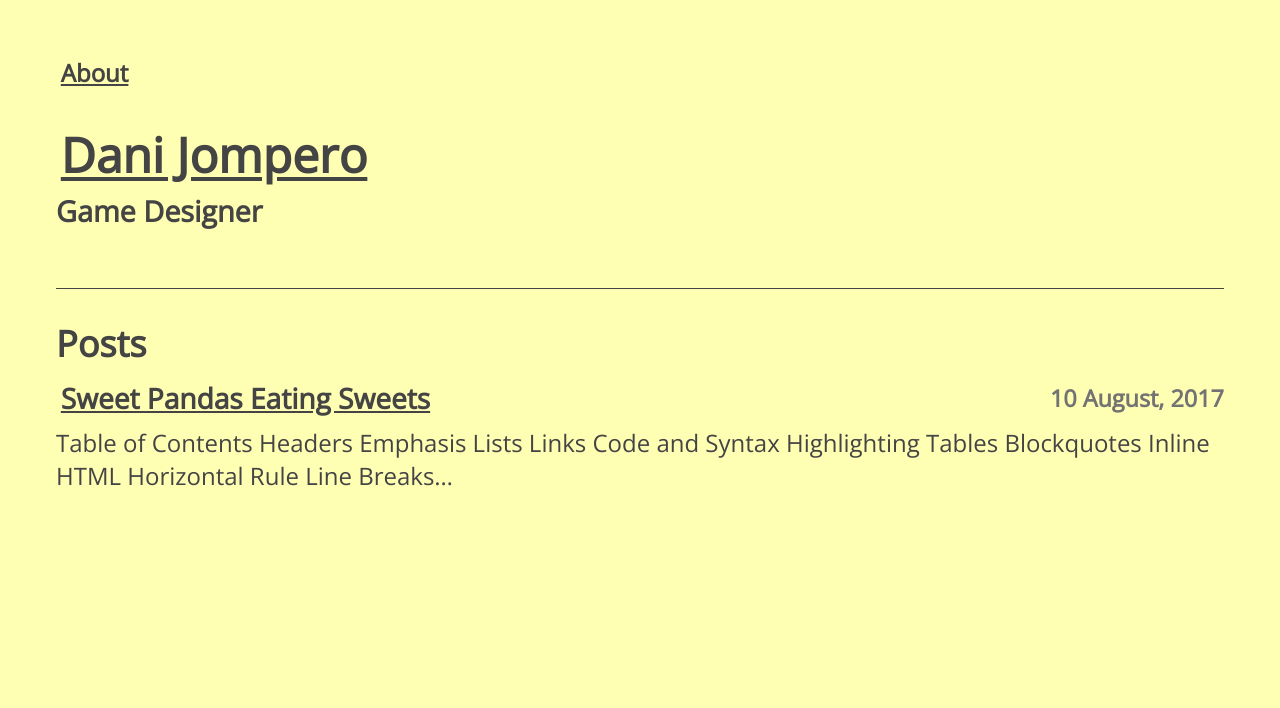
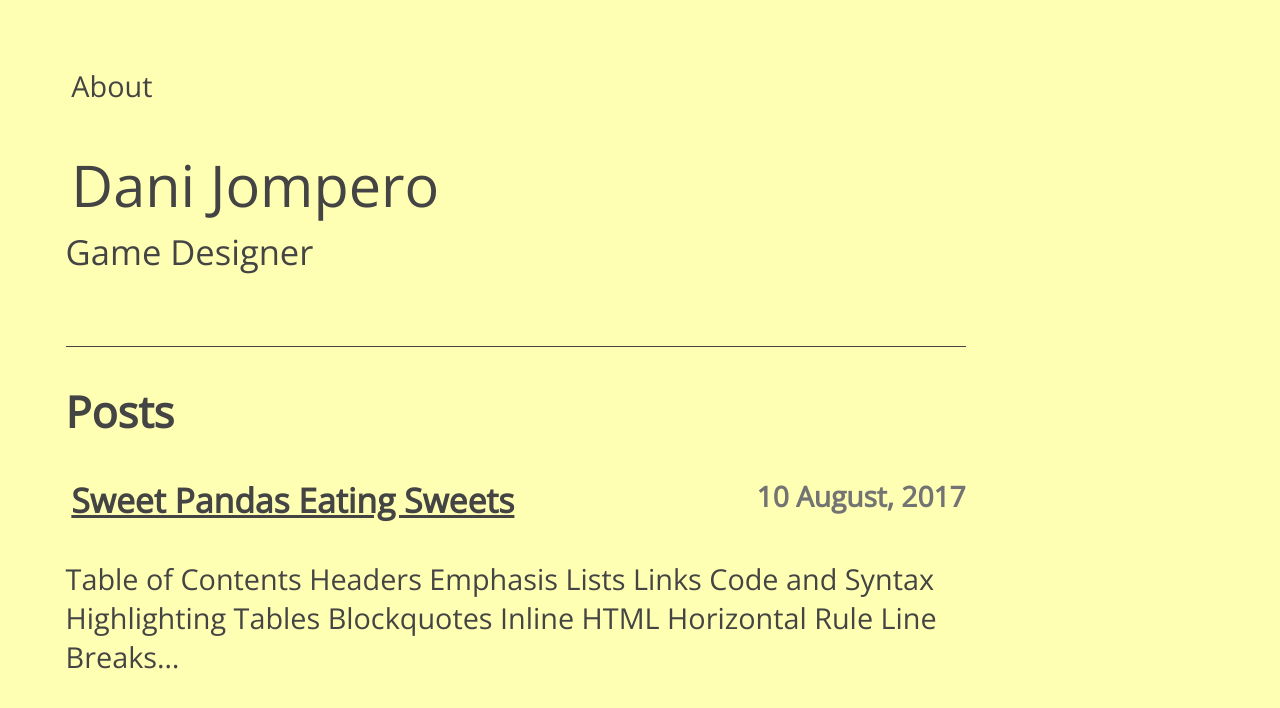
Before and after one commit to jompero/jompero-blog, a Gatsby site: page / in a window 1280 px wide. Built offline with nearby package versions, Linux system fonts and the light colour scheme; Gatsby itself is replaced by a stand-in of ours.

Commit message:
First iteration of style

```diff
--- /dev/null
+++ b/src/components/globalStyle.js
@@ -0,0 +1,92 @@
+import { createGlobalStyle } from "styled-components";
+
+// Background: #FFFFB4
+// Accent: #40EEFF
+// Accent 2: #FFB6B9
+
+const GlobalStyle = createGlobalStyle`
+  html {
+    font-size:calc(16px + 1vw);
+
+  }
+
+  body {
+    color: #444444;
+    background-color: #FFFFB4;
+    padding: 2rem;
+    font-family: Open Sans, Roboto, sans-serif, serif;
+    max-width: 900px;
+
+    @media (max-width: 768px) {
+        padding: 1.5rem;
+      }
+  }
+
+  a {
+    color: #444444;
+    font-weight: bold;
+    vertical-align: 5%;
+    background-color: #FFB6B9;
+    border-radius: 0.25rem;
+    padding: 0.1rem 0.2rem 0.1rem 0.2rem;
+  }
+
+  code {
+    color: white;
+    font-size: inherit;
+    vertical-align: 0.6rem;
+    background-color: #444444;
+    padding: 0.3rem 0.6rem 0.3rem 0.6rem;
+  }
+
+  p > code,
+  li > code,
+  dd > code,
+  td > code {
+    vertical-align: 0.1rem;
+    word-wrap: break-word;
+    box-decoration-break: clone;
+    padding: 0.1rem 0.2rem 0.1rem 0.2rem;
+    border-radius: .25rem;
+  }
+
+  pre code {
+    display: block;
+    white-space: pre;
+    -webkit-overflow-scrolling: touch;
+    overflow-x: scroll;
+    max-width: 100%;
+    min-width: 100px;
+    padding: 0.3rem 0.6rem 0.3rem 0.6rem;
+  }
+
+  blockquote {
+    background: #ededa7;
+    border-left: 10px solid #dada9a;
+    margin: 1.5em 10px;
+    padding: 0.5em 10px;
+
+  }
+
+  blockquote:before {
+    content: open-quote;
+    font-size: 4em;
+    line-height: 0.1em;
+    margin-right: 0.25em;
+    vertical-align: -0.4em;
+  }
+
+  blockquote p {
+    display: inline;
+  }
+
+  hr.solid {
+    border: 0;
+    height: 1px;
+    background: #444444;
+  }
+
+
+`;
+
+export default GlobalStyle;
--- a/src/components/layout.js
+++ b/src/components/layout.js
@@ -2,90 +2,27 @@ import React from "react";
 import { useStaticQuery, Link, graphql } from "gatsby";
 import styled, { createGlobalStyle } from "styled-components";
 import "@fontsource/open-sans";
+import GlobalStyle from "./globalStyle";
 
-// Background: #FFFFB4
-// Accent: #40EEFF
-// Accent 2: #FFB6B9
+const StyledTitle = styled.h1`
+  @media (max-width: 768px) {
+    width: 100%;
+    text-align: center;
+    line-height: 2.5rem;
+  }
+`
 
-const GlobalStyle = createGlobalStyle`
-  html {
-    font-size: 24px;
-  }
+const StyledSubTitle = styled.span`
+  font-size: 60%;
+  font-weight: normal;
+  vertical-align: top;
 
-  body {
-    color: #444444;
-    background-color: #FFFFB4;
-    padding: 2rem;
-    font-family: Open Sans, Roboto, sans-serif, serif;
-  }
-
-  a {
-    color: #444444;
-    font-weight: bold;
-    vertical-align: 5%;
-    background-color: #FFB6B9;
-    border-radius: 0.25rem;
-    padding: 0.1rem 0.2rem 0.1rem 0.2rem;
-  }
-
-  code {
-    color: white;
-    font-size: inherit;
-    vertical-align: 0.6rem;
-    background-color: #444444;
-    padding: 0.3rem 0.6rem 0.3rem 0.6rem;
-  }
-
-  p > code,
-  li > code,
-  dd > code,
-  td > code {
-    vertical-align: 0.1rem;
-    word-wrap: break-word;
-    box-decoration-break: clone;
-    padding: 0.1rem 0.2rem 0.1rem 0.2rem;
-    border-radius: .25rem;
-  }
-
-  pre code {
-    display: block;
-    white-space: pre;
-    -webkit-overflow-scrolling: touch;
-    overflow-x: scroll;
-    max-width: 100%;
-    min-width: 100px;
-    padding: 0.3rem 0.6rem 0.3rem 0.6rem;
-  }
-
-  blockquote {
-    background: #ededa7;
-    border-left: 10px solid #dada9a;
-    margin: 1.5em 10px;
-    padding: 0.5em 10px;
-
-  }
-
-  blockquote:before {
-    content: open-quote;
-    font-size: 4em;
-    line-height: 0.1em;
-    margin-right: 0.25em;
-    vertical-align: -0.4em;
-  }
-
-  blockquote p {
-    display: inline;
-  }
-
-  hr.solid {
-    border: 0;
-    height: 1px;
-    background: #444444;
-  }
-`;
+`
 
 const StyledLink = styled(Link)`
+  font-weight: normal;
   background: none;
+  text-decoration: none;
 `
 
 const Layout = ({ children }) => {
@@ -107,11 +44,11 @@ const Layout = ({ children }) => {
       <header>
         <StyledLink to="/about/">About</StyledLink>
       </header>
-      <h1>
+      <StyledTitle>
         <StyledLink to="/">Dani Jompero</StyledLink>
         <br />
-        <span style={{fontSize: "60%", verticalAlign: "top"}}>Game Designer</span>
-      </h1>
+        <StyledSubTitle>Game Designer</StyledSubTitle>
+      </StyledTitle>
       <hr class="solid"></hr>
       {children}
     </main>
--- a/src/pages/index.js
+++ b/src/pages/index.js
@@ -8,13 +8,21 @@ const StyledLink = styled(Link)`
 `
 
 const BlogTitle = styled.h3`
-  line-height: 0px;
+
 `
 
 const BlogDate = styled.span`
   font-size: smaller;
   color: #737373;
-  float: right;
+
+  @media (min-width: 768px) {
+    float: right;
+  }
+
+  @media (max-width: 768px) {
+    display: block;
+    font-size: 50%;
+  }
 `
 
 const Excerpt = styled.p`
```
Also changed, not shown: src/content/posts/lorem-ipsum/index.md (renamed from src/content/posts/Lore Ipsum/index.md).
